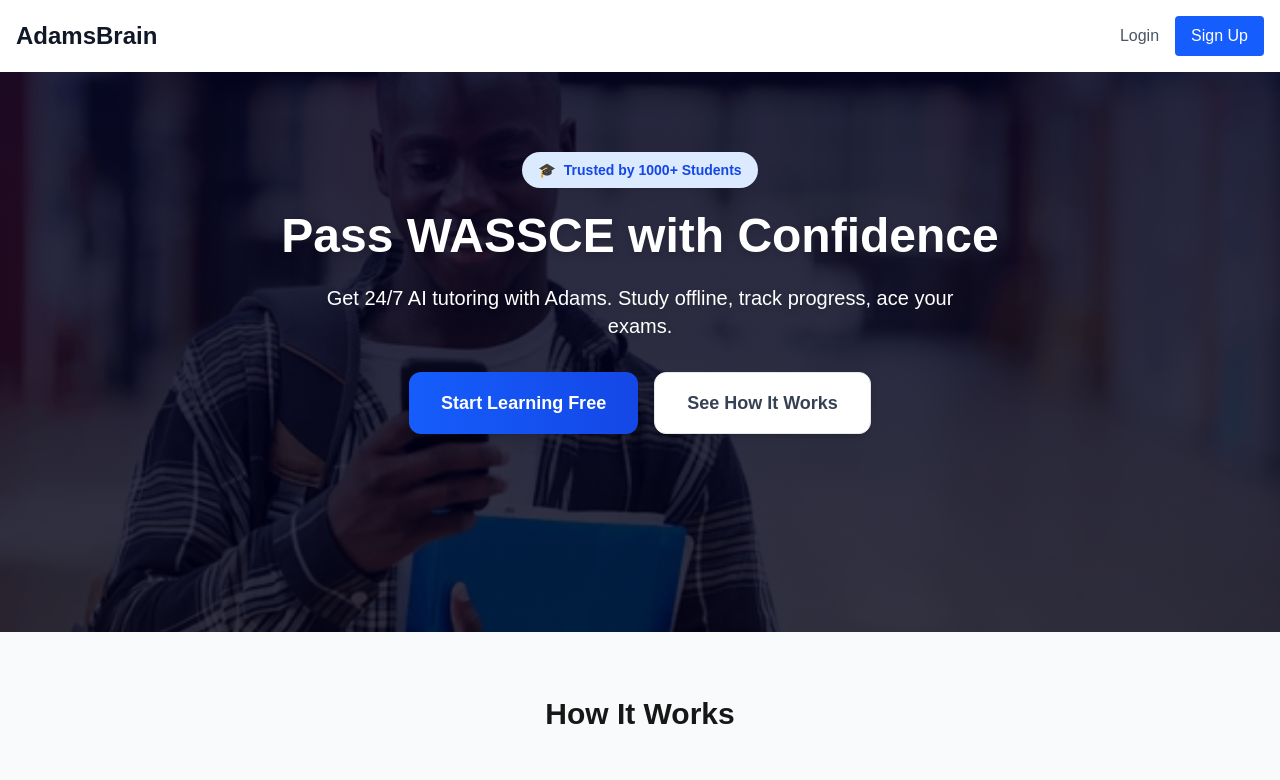
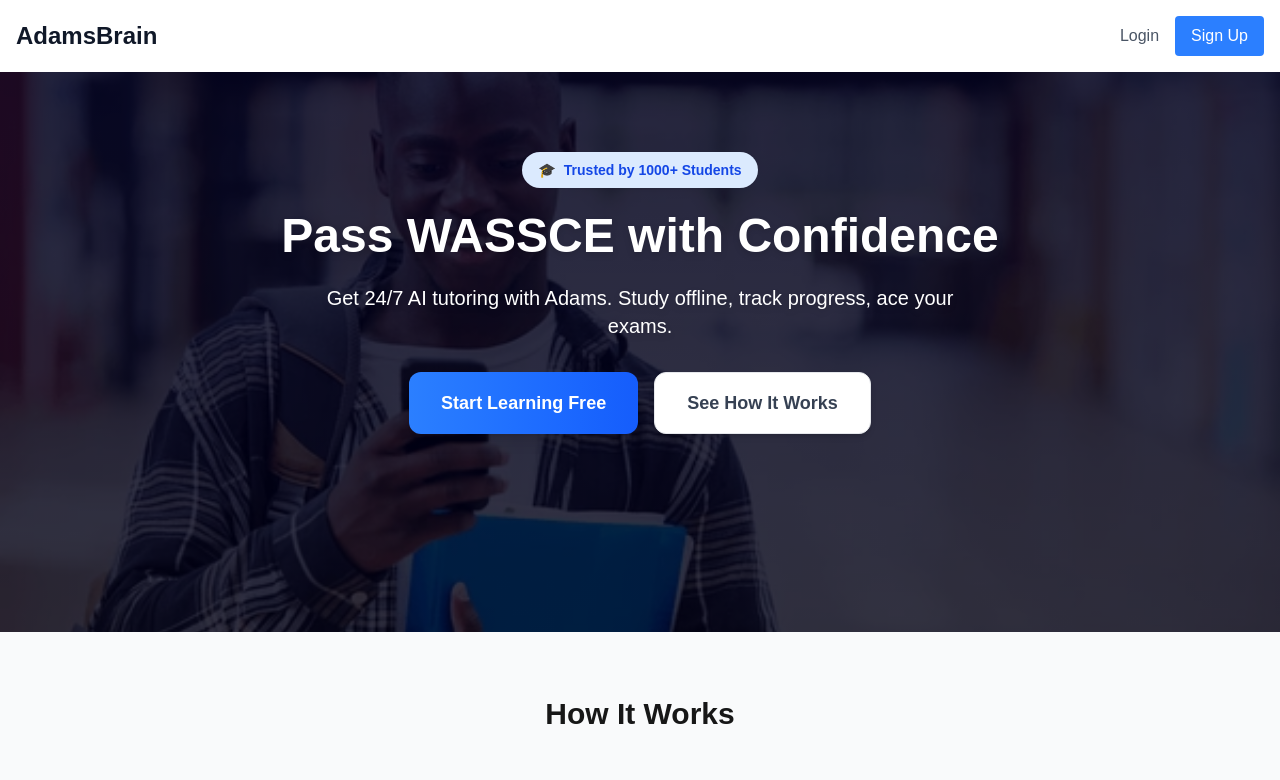
Before and after one commit to AmurdAmzer/AdamsBrain, a Next.js app in the folder frontend/: page / in a window 1280 px wide. Shown: the top 780 px of the page. Built offline with nearby package versions, Linux system fonts and the light colour scheme; no server answers.

Commit message:
enhance ui

```diff
--- a/frontend/src/app/page.tsx
+++ b/frontend/src/app/page.tsx
@@ -37,7 +37,7 @@ export default function LandingPage() {
             </button>
             <button
               onClick={() => router.push('/signup')}
-              className="bg-blue-600 text-white px-4 py-2 rounded hover:bg-blue-700"
+              className="bg-blue-500 text-white px-4 py-2 rounded hover:bg-blue-700"
             >
               Sign Up
             </button>
@@ -66,7 +66,7 @@ export default function LandingPage() {
           <div className="flex flex-col sm:flex-row gap-4 justify-center animate-slideIn" style={{ animationDelay: '0.3s' }}>
             <button
               onClick={() => setShowSubjectModal(true)}
-              className="px-8 py-4 bg-gradient-to-r from-blue-600 to-blue-700 text-white rounded-xl text-lg font-semibold hover:from-blue-700 hover:to-blue-800 transition-all duration-300 shadow-lg hover:shadow-xl"
+              className="px-8 py-4 bg-gradient-to-r from-blue-500 to-blue-600 text-white rounded-xl text-lg font-semibold hover:from-blue-600 hover:to-blue-800 transition-all duration-300 shadow-lg hover:shadow-xl"
             >
               Start Learning Free
             </button>
```
